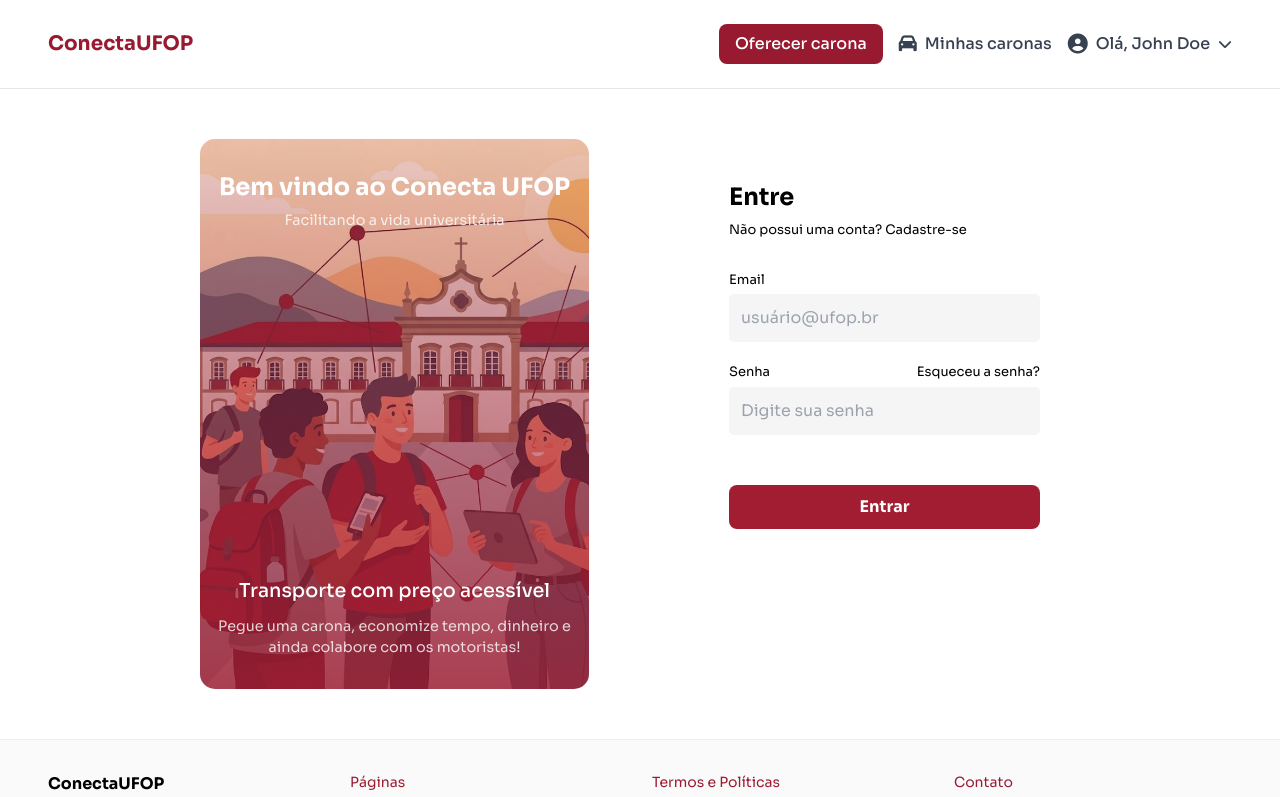
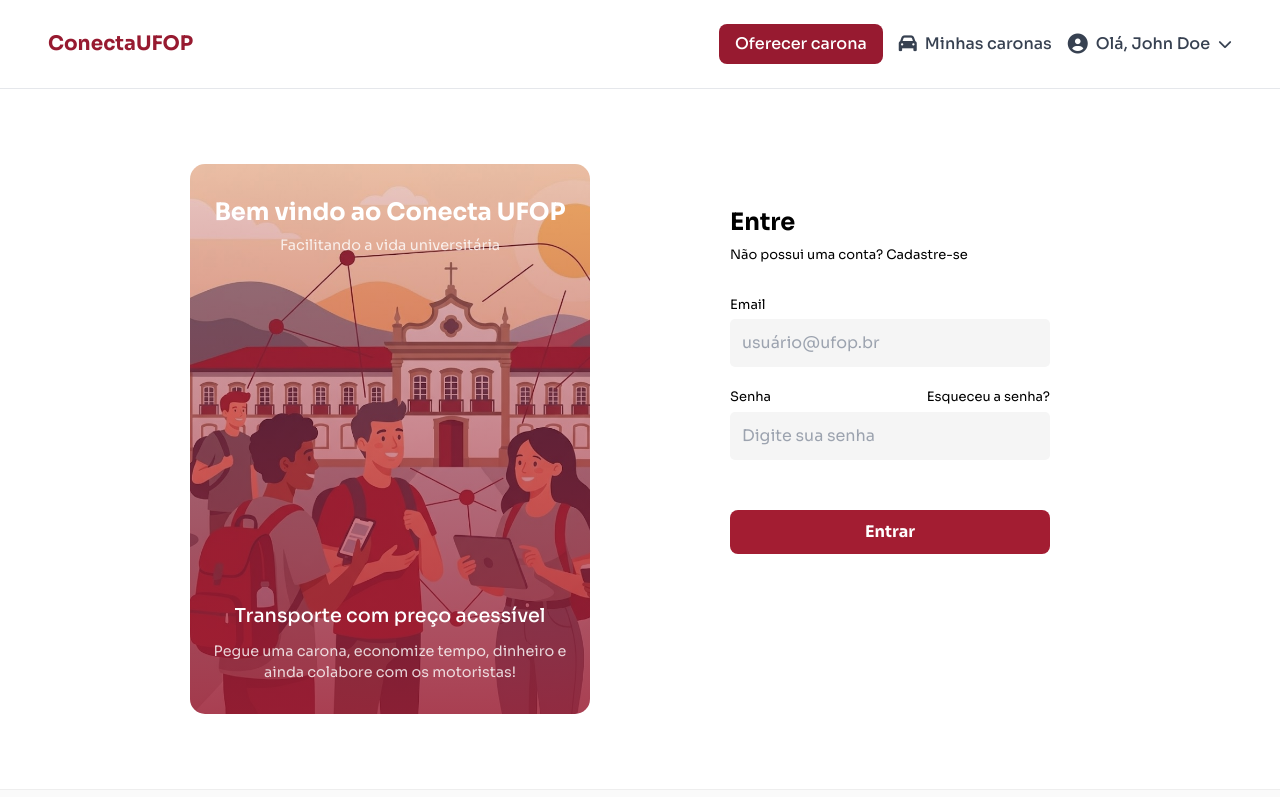
Before and after one commit to ArthurQuintanilha/Conecta-UFOP, an Angular app: page /login in a window 1280 px wide. Shown: the top 797 px of the page. Built offline with nearby package versions, Linux system fonts and the light colour scheme.

Commit message:
refactor: atualizando login component layout

```diff
--- a/src/app/login/login.component.html
+++ b/src/app/login/login.component.html
@@ -1,8 +1,6 @@
 <!--<p>batata com bacon</p>-->
-
+<app-header></app-header>
 <div class="login-container">
-  <app-header></app-header>
-
   <div class="content">
 
     <div class="info-card">
@@ -44,6 +42,6 @@
     </div>
 
   </div>
+</div>
 
-  <app-footer></app-footer>
-</div>
+<app-footer></app-footer>
--- a/src/app/login/login.component.scss
+++ b/src/app/login/login.component.scss
@@ -1,12 +1,13 @@
 .login-container {
+  display: flex;
   justify-content: center;
   align-items: center;
-  min-height: 100vh;
+  padding: 25px 0;
   background-color: white;
 
   .content{
     display: flex;
-    padding: 50px 200px 50px 200px;
+    padding: 50px 200px;
     gap: 100px;
     justify-content: center;
 
```
